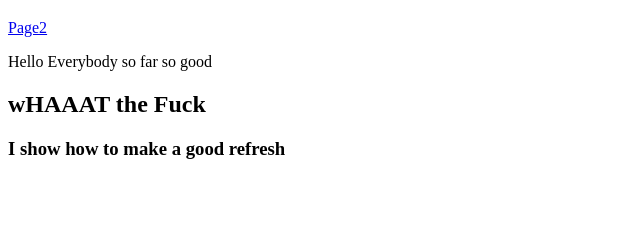
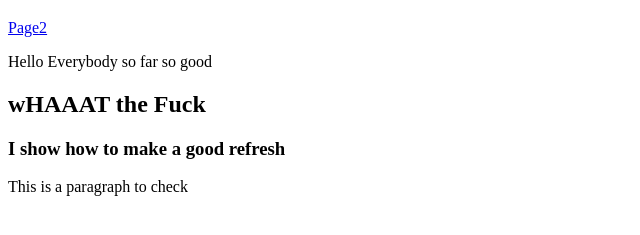
Before and after one commit to Boti76/boti76.github.io, a plain HTML site: page index.html in a window 1280 px wide. Shown: the part 61-296 px from the top of the page, without its empty margins (0-640 px from the left). Drawn offline with Linux system fonts and the light colour scheme.

Commit message:
Update index.html

```diff
--- a/index.html
+++ b/index.html
@@ -12,6 +12,8 @@
     <p>Hello Everybody so far so good</p>
     <H2>wHAAAT the Fuck</H2>
     <h3>I show how to make a good refresh</h3>
+    <p>This is a paragraph to check</p>
+
 
     <script src="script.js"></script>
 
```
